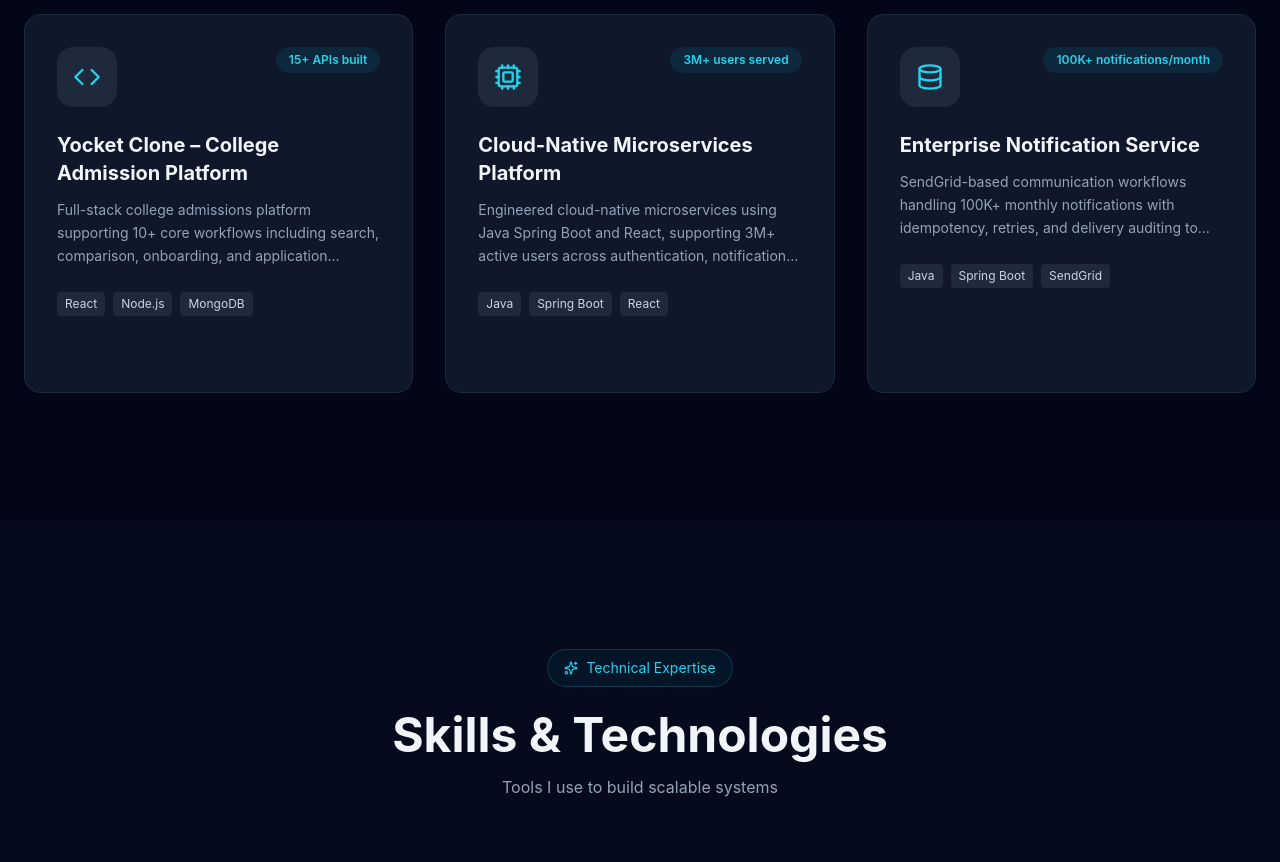
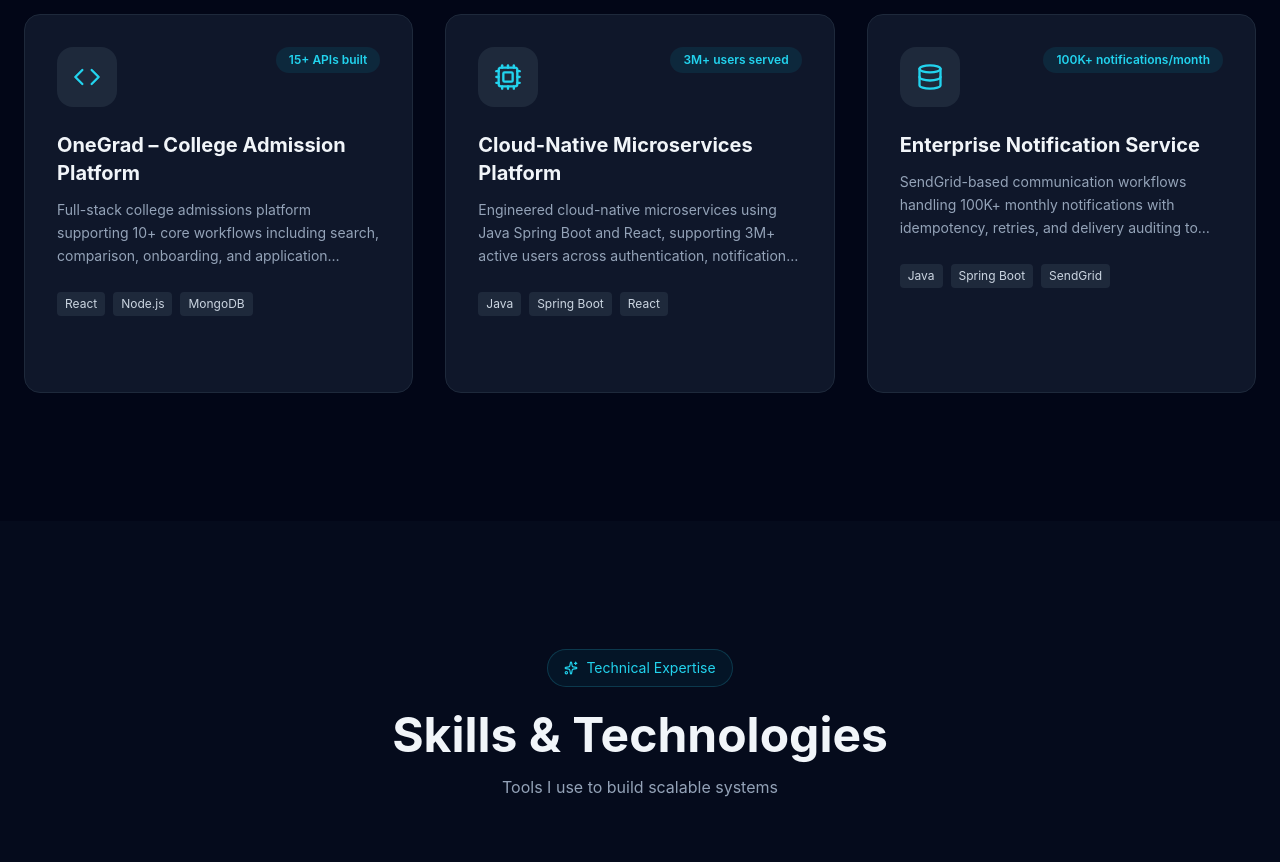
Before and after one commit to evishal2000/vishal_portfolio, a React (Create React App) app: page / in a window 1280 px wide. Shown: the part 3420-4282 px from the top of the page. Built offline with nearby package versions, Linux system fonts and the light colour scheme.

Commit message:
project name change

```diff
--- a/src/data/techData.js
+++ b/src/data/techData.js
@@ -183,7 +183,7 @@ export const projects = [
   },
   {
     id: 4,
-    title: "Yocket Clone – College Admission Platform",
+    title: "OneGrad – College Admission Platform",
     category: "Full Stack Application",
     description:
       "Full-stack college admissions platform supporting 10+ core workflows including search, comparison, onboarding, and application tracking with 15+ REST APIs.",
```
